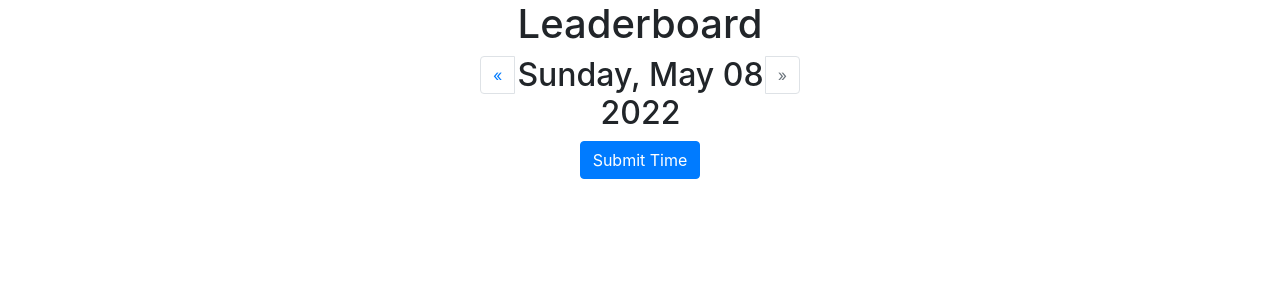
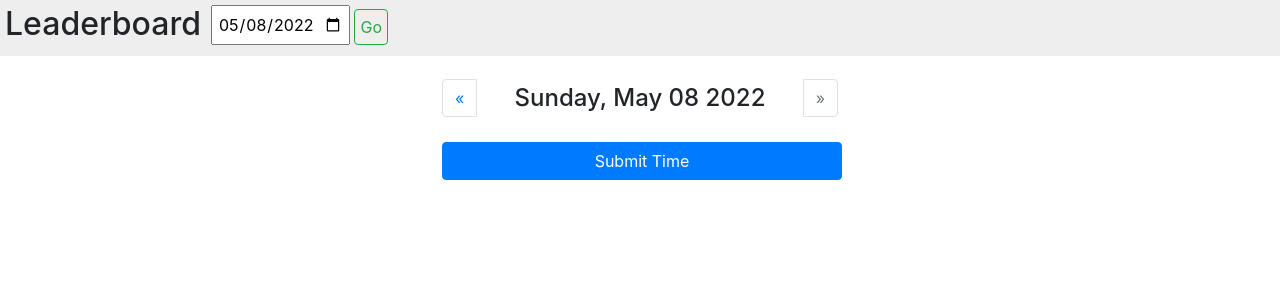
Before and after one commit to jayvanput/nyt_leaderboard, a Django app: page / in a window 1280 px wide. Shown: the top 300 px of the page. Run offline with Django 4.2, Linux system fonts and the light colour scheme; data comes from the database, SQL or seed files in the repository; some libraries are stand-ins or nearby versions.

Commit message:
Cleaned up frontend

```diff
--- a/leaderboard/static/leaderboard/base.css
+++ b/leaderboard/static/leaderboard/base.css
@@ -12,17 +12,50 @@ Grayscale palette (increasing darkness):
 }
 .leaderboard{
     margin: auto;
-    width: 25%;
 }
 
-.header{
-    text-align: center;
+/* NAV BAR */
+#nav{
+    display: flex;
+    justify-content: space-between;
+    align-items: center;
+    height: 10vh;
 }
 
-nav{
+#nav *{
+    margin: 0;
+}
+
+/* HEADER */
+.header{
+    margin: auto;
+    text-align: center;
+    max-width: 400px;
+}
+
+#top_nav{
     display: flex;
-    justify-content: space-between;
+    flex-wrap: wrap;
+    background-color: #EEEEEE;
 }
+#top_nav *{
+    padding: 5px;
+}
+
+.header * {
+    margin: 2px;
+}
+
+h1{
+    margin: 0;
+}
+
+#nav__form{
+    margin-right: 2vw;
+}
+
+
+/* ENTRIES */
 
 .entry_item{
     font-size: large;
@@ -65,6 +98,20 @@ body.shown{
     background-color: #999999;
 }
 
+
+#form__error{
+    color: red;
+}
+
+#show_form{
+    width: 100%;
+    margin-bottom: 2vh;
+}
+
+#show_form:disabled{
+    cursor: not-allowed;
+}
+
 .seperator{
     display:flex;
     flex-wrap: wrap-reverse;
@@ -74,12 +121,12 @@ body.shown{
     height: 50%;
 }
 
-#form__error{
-    color: red;
+/* ENTRIES */
+#entries{
+    max-width: 400px;
+    margin: auto;
 }
 
-#leaderboard{
-    padding: 0;
-    width: 80%;
-    margin: auto;
+.entry_item{
+
 }
--- a/leaderboard/templates/base.html
+++ b/leaderboard/templates/base.html
@@ -7,21 +7,29 @@
     <title>NYTimes Crossword Leaderboard</title>
     <link rel="stylesheet" href="https://stackpath.bootstrapcdn.com/bootstrap/4.3.1/css/bootstrap.min.css"
         integrity="sha384-ggOyR0iXCbMQv3Xipma34MD+dH/1fQ784/j6cY/iJTQUOhcWr7x9JvoRxT2MZw1T" crossorigin="anonymous">
+    <meta name="viewport" content="width=device-width, initial-scale=1.0">
     <link rel="stylesheet" type="text/css" href="{% static 'leaderboard/base.css' %}">
 </head>
 
 <body id="body" {% if form.errors %} class="shown" {% endif %}>
     <div class="leaderboard">
+        <nav id="top_nav">
+            <h2>Leaderboard</h2>
+            <form method="POST" action="/date_picker" id="nav__form">
+                {% csrf_token %}
+                <input type="date" id="nav__date" name="nav__date" max="{{ dates.today_input }}" value="{{ dates.today_input }}">
+                <input type="submit" id="nav__submit" class="btn btn-outline-success"value="Go"/>
+            </form>
+        </nav>
         <div class="header">
-            <h1>Leaderboard</h1>
-            <nav>
+            <nav id="nav">
                 <div class="page-item">
                     <a id="nav__prev" href="/{{ dates.yesterday }}" class="page-link">
                         <span class="sr-only">Previous</span>
                         <span aria-hidden="true">&laquo;</span>
                     </a>
                 </div>
-                <h2>{% block date %}{% endblock %}</h2>
+                <h4>{% block date %}{% endblock %}</h4>
                 <div class="page-item {% if not dates.tomorrow %} disabled {% endif %}">
                     <a id="nav__next"  href="/{{ dates.tomorrow }}" class="page-link">
                         <span class="sr-only">Previous</span>
@@ -29,17 +37,15 @@
                     </a>
                 </div>
             </nav>
-            {% block form %}{% endblock %}
+            <button id="show_form" class="btn btn-primary {% if dates.tomorrow %} disabled {% endif %}" {% if dates.tomorrow %} disabled {% endif %}>Submit Time</button>
         </div>
-        <div class="container">
-            <ol id="leaderboard">
-                {% for entry in entries %}
-                <div class="entry_item">
-                    <li class="entry_item__user">{{ entry.username }}</li>
-                    <div class="entry_item__time">{{ entry.hours|stringformat:"02d" }}:{{ entry.minutes|stringformat:"02d" }}:{{ entry.seconds|stringformat:"02d" }}</div>
-                </div>
-                {% endfor %}
-            </ol>
+        <div id="entries">
+            {% for entry in entries %}
+            <div class="entry_item">
+                <div class="entry_item__user">{{ forloop.counter }}. {{ entry.username }}</div>
+                <div class="entry_item__time">{{ entry.hours|stringformat:"02d" }}:{{ entry.minutes|stringformat:"02d" }}:{{ entry.seconds|stringformat:"02d" }}</div>
+            </div>
+            {% endfor %}
         </div>
     </div>
     <form id="time_form" method="POST" {% if form.errors %} class="shown" {% endif %} action='{% url "home" %}'>
@@ -57,17 +63,17 @@
         </div>
         <div class="row" id="form__time">
             <div class="col form__input">
-                <label for="{{ form.hours.id_for_label }}">H</label>
+                <label for="{{ form.hours.id_for_label }}">Hour</label>
                 {{ form.hours }}
             </div>
             <div class="seperator"><span>:</span></div>
             <div class="col form__input">
-                <label for="{{ form.minutes.id_for_label }}">M</label>
+                <label for="{{ form.minutes.id_for_label }}">Min</label>
                 {{ form.minutes }}
             </div>
             <div class="seperator"><span>:</span></div>
             <div class="col form__input">
-                <label for="{{ form.seconds.id_for_label }}">S</label>
+                <label for="{{ form.seconds.id_for_label }}">Sec</label>
                 {{ form.seconds }}
             </div>
         </div>
--- a/leaderboard/templates/home.html
+++ b/leaderboard/templates/home.html
@@ -5,5 +5,5 @@
 {% endblock %}
 
 {% block form %}
-<button id="show_form" class="btn btn-primary">Submit Time</button>
+<button id="show_form" class="">Submit Time</button>
 {% endblock %}
--- a/leaderboard/views.py
+++ b/leaderboard/views.py
@@ -25,6 +25,7 @@ def home_page(request):
     yesterday = today - datetime.timedelta(days=1)
 
     dates = {"yesterday": yesterday.strftime("%Y/%m/%d")}
+    dates["today_input"] = today.strftime("%Y-%m-%d")
 
     return render(request, "home.html", context={"entries": entries, "form": entry, "dates":dates})
 
@@ -41,6 +42,14 @@ def past_leaderboards(request, year, month, day):
     dates = {"today": page_date.strftime("%A, %B %d %Y")}
     dates["yesterday"] = yesterday.strftime("%Y/%m/%d")
     dates["tomorrow"] = tomorrow.strftime("%Y/%m/%d")
+    dates["today_input"] = today.strftime("%Y-%m-%d")
 
 
     return render(request, "past.html", context={"entries": entries, "dates":dates})
+
+def date_picker(request):
+    print(request.POST.get("nav__date"))
+
+    picked_date = datetime.datetime.strptime(request.POST.get("nav__date"), "%Y-%m-%d")
+
+    return redirect(f"{picked_date.year}/{picked_date.month}/{picked_date.day}")
--- a/nyt_leaderboard/urls.py
+++ b/nyt_leaderboard/urls.py
@@ -20,5 +20,6 @@ from leaderboard import views
 urlpatterns = [
     path("", views.home_page, name="home"),
     path("<int:year>/<int:month>/<int:day>", views.past_leaderboards, name="past"),
+    path("date_picker", views.date_picker, name="date_picker"),
     path('admin/', admin.site.urls),
 ]
```
Also changed, not shown: functional_tests/test_navigation_and_display.py (+8 -4 lines), leaderboard/static/leaderboard/base.js (+8 -0 lines), leaderboard/tests/test_views.py (line endings or trailing spaces).
